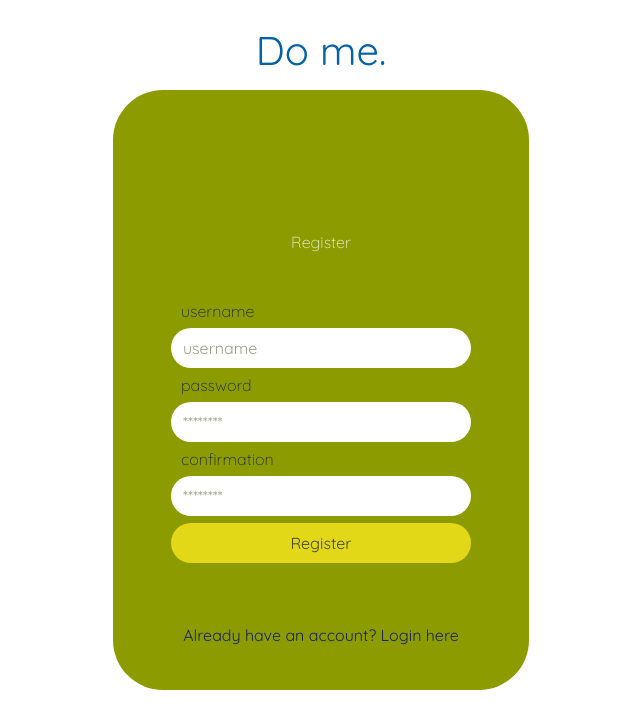
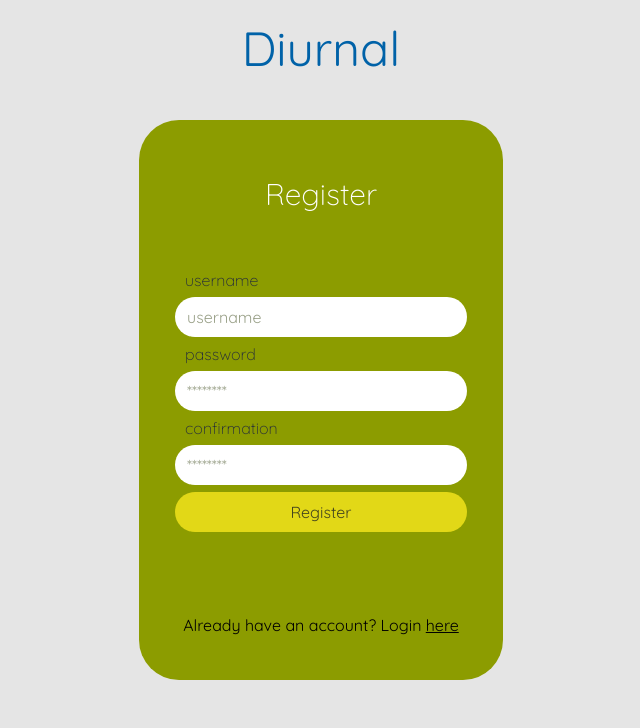
Before and after one commit to OscarSantos1/Diurnal, a React (Create React App) app in the folder frontend/: page /register in a window 1280 px wide. Shown: the top 728 px of the page, without its empty margins (319-959 px from the left). Built offline with nearby package versions, Linux system fonts and the light colour scheme; no server answers.

Commit message:
login & register style updated

```diff
--- a/frontend/src/App.js
+++ b/frontend/src/App.js
@@ -341,7 +341,7 @@ function App() {
               excat
               element={
                 <DragDropContext onDragEnd={handleDrag}>
-                  <div className="flex flex-col justify-between space-y-4 md:space-y-9 2xl:space-y-24 h-screen w-screen">
+                  <div className="flex flex-col justify-between space-y-4 md:space-y-9 2xl:space-y-24 h-screen w-screen bg-[#F1F2F7]">
                     <NavBar />
                     <div className="flex take-remaining-h items-center justify-around h-[70%]">
                       {showOtherDays && nuffSpace ? (
--- a/frontend/src/components/AddTask.js
+++ b/frontend/src/components/AddTask.js
@@ -33,7 +33,7 @@ const AddTask = ({ onAdd }) => {
       >
         <label className="text-xs pl-6">To do:</label>
         <input
-          className="h-6 rounded-xl w-[80%] text-xs pl-3 self-center placeholder:text-xs focus:outline-none shadow-sm shadow-gray-500"
+          className="h-8 rounded-xl w-[80%] text-sm pl-3 self-center placeholder:text-sm focus:outline-none shadow-sm shadow-gray-400"
           type="text"
           placeholder="Add assignment..."
           value={text}
@@ -42,7 +42,7 @@ const AddTask = ({ onAdd }) => {
       </form>
       <div className="flex items-center justify-center space-x-2 px-5 h-[20%]">
         <button
-          className="bg-[#1f84d7] text-slate-100 w-[50%] py-1 rounded-full"
+          className="bg-[#8F9C2F] text-slate-100 w-[50%] py-1 rounded-full"
           value="today"
           onClick={(e) => sendForm(e.target.value)}
         >
--- a/frontend/src/components/DayLayout.js
+++ b/frontend/src/components/DayLayout.js
@@ -32,7 +32,7 @@ const DayLayout = ({
     <div
       className={`relative flex flex-col space-y-[2px] items-center h-full ${
         nuffSpace ? "w-[28.5%]" : "w-[90%]"
-      }  bg-[#F3F6FB] rounded-[50px] shadow-lg shadow-gray-400 p-2 pb-20`}
+      }  bg-[#F1F2F7] rounded-[50px] shadow-lg shadow-gray-400 p-2 pb-20`}
     >
       <Header
         title={title}
@@ -41,7 +41,7 @@ const DayLayout = ({
         onAdd={onAdd}
       />
       <div
-        className={`flex flex-col px-2 overflow-y-scroll take-remaining-h w-full bg-white rounded-b-[42px] rounded-t-md`}
+        className={`flex flex-col px-2 overflow-y-scroll take-remaining-h w-full bg-white rounded-b-[42px]`}
       >
         {taskss}
         {title !== "Tomorrow" ? (
--- a/frontend/src/components/Header.js
+++ b/frontend/src/components/Header.js
@@ -6,7 +6,7 @@ const Header = ({ title, toggleShowAdd, showAddTask, onAdd }) => {
     <header
       className={`w-full ${
         showAddTask && title == "Today" ? "header-height-open" : "header-height"
-      }  bg-white rounded-t-[42px] rounded-b-md`}
+      }  bg-white rounded-t-[42px]`}
     >
       <div className="flex text-[#095089] items-center justify-between rounded-t-[30px] px-3 pt-3">
         <h2 className="font-normal">{title}</h2>
--- a/frontend/src/components/LogIn.js
+++ b/frontend/src/components/LogIn.js
@@ -1,74 +1,101 @@
-import { useState, useContext, useEffect } from 'react'
-import { UserContext } from './UserContext'
-import { Link, useNavigate } from 'react-router-dom'
-import axios from 'axios'
+import { useState, useContext, useEffect } from "react";
+import { UserContext } from "./UserContext";
+import { Link, useNavigate } from "react-router-dom";
+import axios from "axios";
 
 const LogIn = () => {
-  const [userName, setUserName] = useState('')
-  const [pass, setPass] = useState('')
-  const { setUser, setTasks, APP_API_URL } = useContext(UserContext)
-  const navigate = useNavigate()
+  const [userName, setUserName] = useState("");
+  const [pass, setPass] = useState("");
+  const { setUser, setTasks, APP_API_URL } = useContext(UserContext);
+  const navigate = useNavigate();
 
   useEffect(() => {
-    console.log('Hi! from loading')
-    sessionStorage.removeItem('doMeToken')
-    setUser(false)
-  }, [setUser])
+    console.log("Hi! from loading");
+    sessionStorage.removeItem("doMeToken");
+    setUser(false);
+  }, [setUser]);
 
   const handleSubmit = async (e) => {
-    e.preventDefault()
+    e.preventDefault();
     if (userName.length === 0) {
-      alert('Must provide username')
-      return
+      alert("Must provide username");
+      return;
     }
     if (pass.length === 0) {
-      alert('Must provide password')
-      return
+      alert("Must provide password");
+      return;
     }
     // console.log(userName)
-    let payload = { 'type': 'login', 'username': userName, 'password': pass }
-    let response = await axios.post(`${APP_API_URL}/login`, payload)
+    let payload = { type: "login", username: userName, password: pass };
+    let response = await axios.post(`${APP_API_URL}/login`, payload);
     // console.log('response')
     // console.log(response.data.msg)
     // console.log(response.data.id)
-    if (response.data.msg === 'invalid') {
-      alert('Invalid username and/or password')
-      return
+    if (response.data.msg === "invalid") {
+      alert("Invalid username and/or password");
+      return;
     }
-    setUser(true)
-    sessionStorage.setItem('doMeToken', response.data.msg)
-    sessionStorage.setItem('id', response.data.id)
-    let head = { headers: { 'Authorization': `Bearer ${sessionStorage.getItem('doMeToken')}` } }
-    payload = { 'type': 'load', 'userId': sessionStorage.getItem('id') }
-    response = await axios.post(`${APP_API_URL}/tasks`, payload, head)
-    setTasks(response.data.tasks)
-    navigate('/')
-  }
+    setUser(true);
+    sessionStorage.setItem("doMeToken", response.data.msg);
+    sessionStorage.setItem("id", response.data.id);
+    let head = {
+      headers: {
+        Authorization: `Bearer ${sessionStorage.getItem("doMeToken")}`,
+      },
+    };
+    payload = { type: "load", userId: sessionStorage.getItem("id") };
+    response = await axios.post(`${APP_API_URL}/tasks`, payload, head);
+    setTasks(response.data.tasks);
+    navigate("/");
+  };
 
   return (
-    <div>
-      <div className="app-name-bar"><Link className="app-name" to="/" ><div >Do me.</div></Link></div>
-      <div className='cont-container' >
-        <div className='container column-flex cool-green no-border'>
-          <h1 className="form-title off-white" >Login</h1>
-          <form className='login-form' onSubmit={handleSubmit}>
-            <div className='form-entry off-black-font'>
-              <label htmlFor='username'>username</label>
-              <input value={userName} onChange={(e) => setUserName(e.target.value)} type='text' placeholder='username' id='userName' name='userName' />
+    <div className="w-screen h-screen flex flex-col justify-center bg-black/10">
+      <div className="fixed flex justify-center top-0 left-0 right-0 text-4xl md:text-5xl my-6 text-[#0062A8]">
+        <Link className="" to="/">
+          <div>Diurnal</div>
+        </Link>
+      </div>
+      <div className="flex justify-center h-[80%] md:h-[70%]">
+        <div className="relative flex flex-col items-center justify-around h-[100%] cool-green rounded-[40px] md:w-[28.5%] w-[90%]">
+          <h1 className="absolute top-[10%] text-3xl text-white">Login</h1>
+          <form className="login-form" onSubmit={handleSubmit}>
+            <div className="form-entry off-black-font">
+              <label htmlFor="username">username</label>
+              <input
+                value={userName}
+                onChange={(e) => setUserName(e.target.value)}
+                type="text"
+                placeholder="username"
+                id="userName"
+                name="userName"
+              />
             </div>
-            <div className='form-entry off-black-font'>
-              <label htmlFor='password'>password</label>
-              <input value={pass} onChange={(e) => setPass(e.target.value)} type='password' placeholder='********' id='password' name='password' />
+            <div className="form-entry off-black-font">
+              <label htmlFor="password">password</label>
+              <input
+                value={pass}
+                onChange={(e) => setPass(e.target.value)}
+                type="password"
+                placeholder="********"
+                id="password"
+                name="password"
+              />
             </div>
-            <button type='submit'>Log In</button>
+            <button type="submit">Log In</button>
           </form>
-          <footer className='login-footer'>
-            <p>Don't have an account? Register <Link to="/register">here</Link></p>
+          <footer className="login-footer">
+            <p>
+              Don't have an account? Register{" "}
+              <Link to="/register" className="underline">
+                here
+              </Link>
+            </p>
           </footer>
         </div>
       </div>
     </div>
-  )
-}
+  );
+};
 
-export default LogIn
+export default LogIn;
--- a/frontend/src/components/NavBar.js
+++ b/frontend/src/components/NavBar.js
@@ -17,8 +17,8 @@ const NavBar = () => {
   };
   return (
     <Link className="app-name" to="/">
-      <div className="flex justify-between items-center px-2 md:px-6 py-2 bg-white border-b border-[#F3F2EF] w-full">
-        <div className="text-slate-100 text-xl md:text-3xl font-thin bg-[#1f84d7] pt-[6px] pb-[7px] px-8 rounded-[5px]">
+      <div className="flex justify-between items-center px-2 md:px-6 py-2 border-b border-[#d4d3d3] w-full">
+        <div className="text-slate-100 text-xl md:text-3xl font-normal bg-[#8F9C2F] pt-[6px] pb-[7px] px-6 rounded-[16px]">
           Diurnal
         </div>
         <div>
--- a/frontend/src/components/Register.js
+++ b/frontend/src/components/Register.js
@@ -1,86 +1,120 @@
-import { useState, useContext, useEffect } from 'react'
-import { UserContext } from './UserContext'
-import { Link, useNavigate } from 'react-router-dom'
-import axios from 'axios'
+import { useState, useContext, useEffect } from "react";
+import { UserContext } from "./UserContext";
+import { Link, useNavigate } from "react-router-dom";
+import axios from "axios";
 
 const Register = () => {
-  const [pass, setPass] = useState('')
-  const [userName, setUserName] = useState('')
-  const [confirm, setConfirm] = useState('')
-  const { setUser, setTasks, APP_API_URL } = useContext(UserContext)
-  const navigate = useNavigate()
+  const [pass, setPass] = useState("");
+  const [userName, setUserName] = useState("");
+  const [confirm, setConfirm] = useState("");
+  const { setUser, setTasks, APP_API_URL } = useContext(UserContext);
+  const navigate = useNavigate();
 
   useEffect(() => {
-    console.log('Hi! from loading')
-    sessionStorage.removeItem('doMeToken')
-    setUser(false)
-  }, [setUser])
+    console.log("Hi! from loading");
+    sessionStorage.removeItem("doMeToken");
+    setUser(false);
+  }, [setUser]);
 
   const handleSubmit = async (e) => {
-    e.preventDefault()
+    e.preventDefault();
     if (userName.length === 0) {
-      alert('Must provide username')
-      return
+      alert("Must provide username");
+      return;
     }
     if (pass.length === 0) {
-      alert('Must provide password')
-      return
+      alert("Must provide password");
+      return;
     }
     if (confirm.length === 0) {
-      alert('Must confirm password')
-      return
+      alert("Must confirm password");
+      return;
     }
     if (pass !== confirm) {
-      alert('Password and confirmation must match')
+      alert("Password and confirmation must match");
     }
     // console.log(userName)
-    let payload = { 'type': 'register', 'username': userName, 'password': pass }
-    let response = await axios.post(`${APP_API_URL}/login`, payload)
+    let payload = { type: "register", username: userName, password: pass };
+    let response = await axios.post(`${APP_API_URL}/login`, payload);
     // console.log('response token')
     // console.log(response.data.msg)
     // console.log(response.data.id)
-    if (response.data.msg === 'taken') {
-      alert('Username already taken')
-      return
+    if (response.data.msg === "taken") {
+      alert("Username already taken");
+      return;
     }
-    setUser(true)
-    sessionStorage.setItem('doMeToken', response.data.msg)
-    sessionStorage.setItem('id', response.data.id)
-    let head = { headers: { 'Authorization': `Bearer ${sessionStorage.getItem('doMeToken')}` } }
-    payload = { 'type': 'load', 'userId': sessionStorage.getItem('id') }
-    response = await axios.post(`${APP_API_URL}/tasks`, payload, head)
-    setTasks(response.data.tasks)
-    navigate('/')
-  }
+    setUser(true);
+    sessionStorage.setItem("doMeToken", response.data.msg);
+    sessionStorage.setItem("id", response.data.id);
+    let head = {
+      headers: {
+        Authorization: `Bearer ${sessionStorage.getItem("doMeToken")}`,
+      },
+    };
+    payload = { type: "load", userId: sessionStorage.getItem("id") };
+    response = await axios.post(`${APP_API_URL}/tasks`, payload, head);
+    setTasks(response.data.tasks);
+    navigate("/");
+  };
 
   return (
-    <div>
-      <div className="app-name-bar"><Link className="app-name" to="/" ><div >Do me.</div></Link></div>
-      <div className='cont-container'>
-        <div className='container column-flex cool-green no-border'>
-          <h1 className="form-title off-white" >Register</h1>
-          <form className='login-form' onSubmit={handleSubmit}>
-            <div className='form-entry off-black-font'>
-              <label htmlFor='username'>username</label>
-              <input value={userName} onChange={(e) => setUserName(e.target.value)} type='text' placeholder='username' id='userName' name='userName' />
+    <div className="w-screen h-screen flex flex-col justify-center bg-black/10">
+      <div className="fixed flex justify-center top-0 left-0 right-0 text-4xl md:text-5xl my-6 text-[#0062A8]">
+        <Link className="" to="/">
+          <div>Diurnal</div>
+        </Link>
+      </div>
+      <div className="flex justify-center h-[80%] md:h-[70%]">
+        <div className="relative flex flex-col items-center justify-around h-[100%] cool-green rounded-[40px] md:w-[28.5%] w-[90%]">
+          <h1 className="absolute top-[10%] text-3xl text-white">Register</h1>
+          <form className="login-form" onSubmit={handleSubmit}>
+            <div className="form-entry off-black-font">
+              <label htmlFor="username">username</label>
+              <input
+                value={userName}
+                onChange={(e) => setUserName(e.target.value)}
+                type="text"
+                placeholder="username"
+                id="userName"
+                name="userName"
+              />
             </div>
-            <div className='form-entry off-black-font'>
-              <label htmlFor='password'>password</label>
-              <input value={pass} onChange={(e) => setPass(e.target.value)} type='password' placeholder='********' id='password' name='password' />
+            <div className="form-entry off-black-font">
+              <label htmlFor="password">password</label>
+              <input
+                value={pass}
+                onChange={(e) => setPass(e.target.value)}
+                type="password"
+                placeholder="********"
+                id="password"
+                name="password"
+              />
             </div>
-            <div className='form-entry off-black-font'>
-              <label htmlFor='confirm'>confirmation</label>
-              <input value={confirm} onChange={(e) => setConfirm(e.target.value)} type='password' placeholder='********' id='confirm' name='confirm' />
+            <div className="form-entry off-black-font">
+              <label htmlFor="confirm">confirmation</label>
+              <input
+                value={confirm}
+                onChange={(e) => setConfirm(e.target.value)}
+                type="password"
+                placeholder="********"
+                id="confirm"
+                name="confirm"
+              />
             </div>
-            <button type='submit'>Register</button>
+            <button type="submit">Register</button>
           </form>
-          <footer className='login-footer'>
-            <p>Already have an account? Login <Link to="/login">here</Link></p>
+          <footer className="login-footer">
+            <p>
+              Already have an account? Login{" "}
+              <Link to="/login" className="underline">
+                here
+              </Link>
+            </p>
           </footer>
         </div>
       </div>
     </div>
-  )
-}
+  );
+};
 
-export default Register
+export default Register;
--- a/frontend/src/index.css
+++ b/frontend/src/index.css
@@ -135,7 +135,6 @@ h3 {
   border-color: #4689cc;
   border-width: 2px;
   background-color: rgb(255, 255, 255);
-  box-shadow: 1px 1px 10px rgba(109, 100, 100, 0.6);
 }
 
 .add-to-today-btn:active {
@@ -160,8 +159,6 @@ h3 {
 }
 
 .app-name-bar {
-  margin-top: 20px;
-  font-size: 40px;
   color: rgb(0, 98, 168);
   text-align: center;
   display: flex;
@@ -301,20 +298,23 @@ h3 {
 }
 
 .login-form {
+  display: flex;
+  flex-direction: column;
+  width: 100%;
+  align-items: center;
   margin-bottom: 0px;
 }
 
 .login-form label {
   font-weight: 300;
-  margin-left: 5px;
   display: block;
 }
 
 .login-form input {
   display: block;
-  width: 300px;
+  width: 100%;
   height: 40px;
-  margin: 5px;
+  margin-top: 5px;
   padding: 3px 12px;
   font-size: 16px;
   color: black;
@@ -329,7 +329,7 @@ h3 {
 
 .login-form button {
   display: block;
-  width: 300px;
+  width: 80%;
   height: 40px;
   margin: 5px;
   font-size: 16px;
@@ -343,6 +343,7 @@ h3 {
 
 .form-entry {
   margin-top: 5px;
+  width: 80%;
 }
 
 .login-footer {
```
Also changed, not shown: 2 other files (tests, documents, lock files or other folders).
